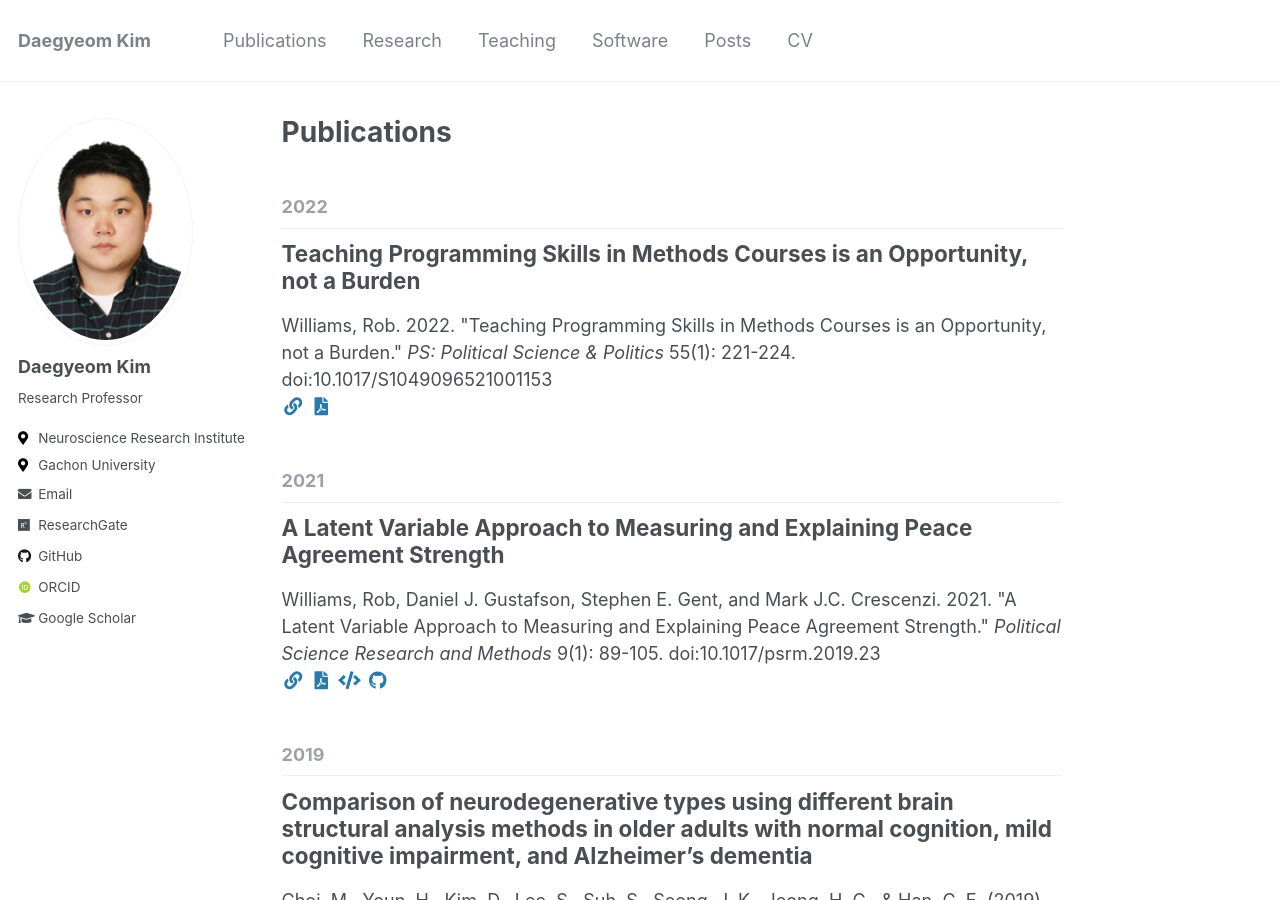
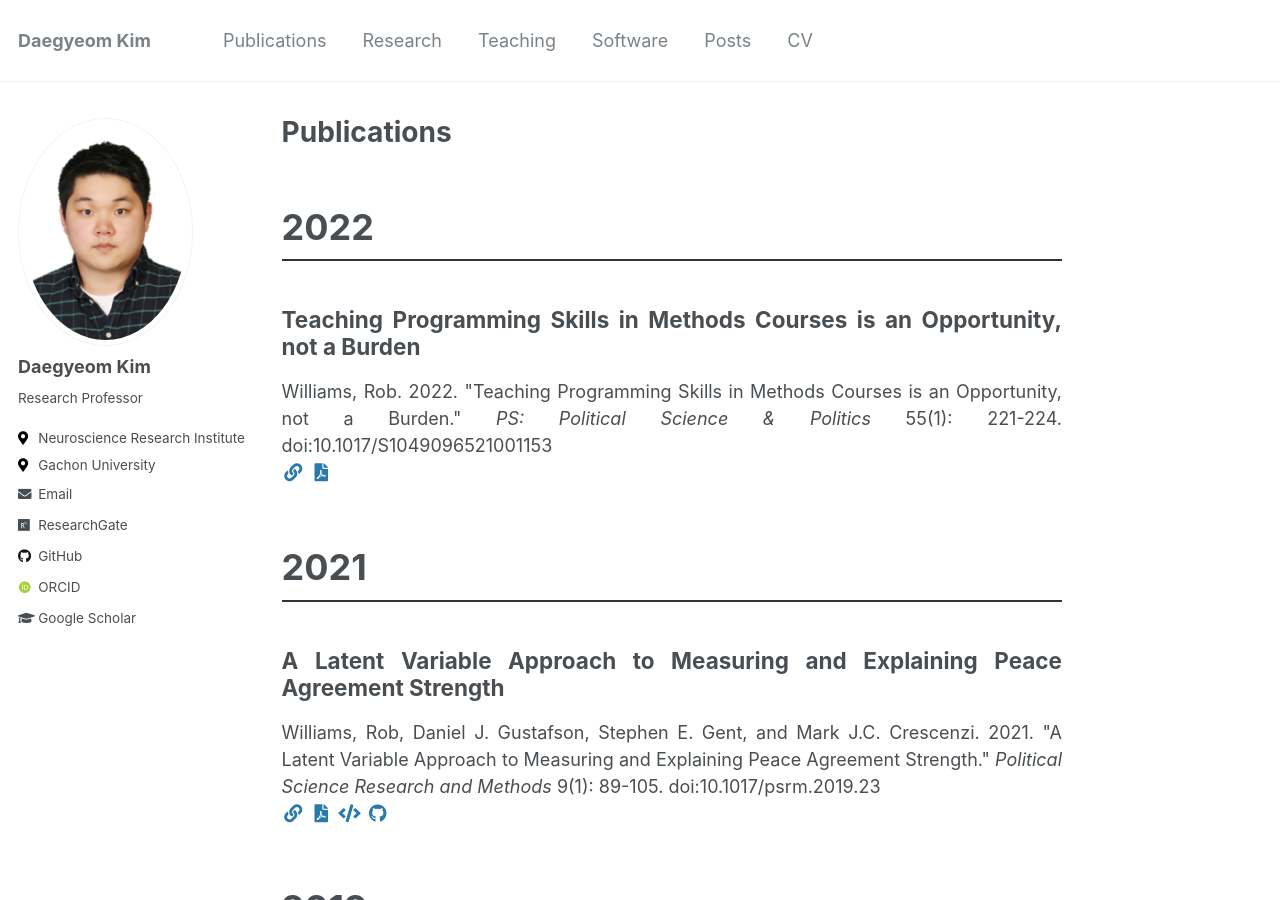
Before and after one commit to dgyeomkim/dgyeomkim.github.io, a Jekyll site: the page built from _pages/publications.md, in a window 1280 px wide and 900 px high. Built offline with Jekyll 4.4.1, drawn with Linux system fonts in a browser that asks for light colours; some web fonts are replaced.

Commit message:
Update publications.md

```diff
--- a/_pages/publications.md
+++ b/_pages/publications.md
@@ -11,20 +11,25 @@ author_profile: true
 
 {% include base_path %}
 
-{% comment %} 연도별로 그룹화하고 최신 연도순으로 정렬 {% endcomment %}
+<div style="text-align: justify;">
+
 {% assign postsByYear = site.publications | group_by_exp: "post", "post.date | date: '%Y'" %}
 
 {% for year in postsByYear reversed %}
   <div class="list__item">
-    <h2 class="archive__subtitle" style="border-bottom: 1px solid #eee; padding-bottom: 10px; margin-top: 50px;">
+    {% comment %} 연도 크기를 키우고 스타일을 강조했습니다 {% endcomment %}
+    <h1 id="{{ year.name }}" style="margin-top: 60px; margin-bottom: 20px; font-size: 2em; border-bottom: 2px solid #333; padding-bottom: 10px;">
       {{ year.name }}
-    </h2>
+    </h1>
 
-    {% comment %} 해당 연도 내의 논문들을 최신 날짜순으로 정렬 {% endcomment %}
     {% for post in year.items reversed %}
-      {% include archive-single.html %}
+      <div style="margin-bottom: 15px;">
+        {% include archive-single.html %}
+      </div>
     {% endfor %}
   </div>
 {% endfor %}
 
-<p style="font-size: 0.8em; margin-top: 40px;"><sup>*</sup> Equal authorship</p>
+</div>
+
+<p style="font-size: 0.8em; margin-top: 50px;"><sup>*</sup> Equal authorship</p>
```
